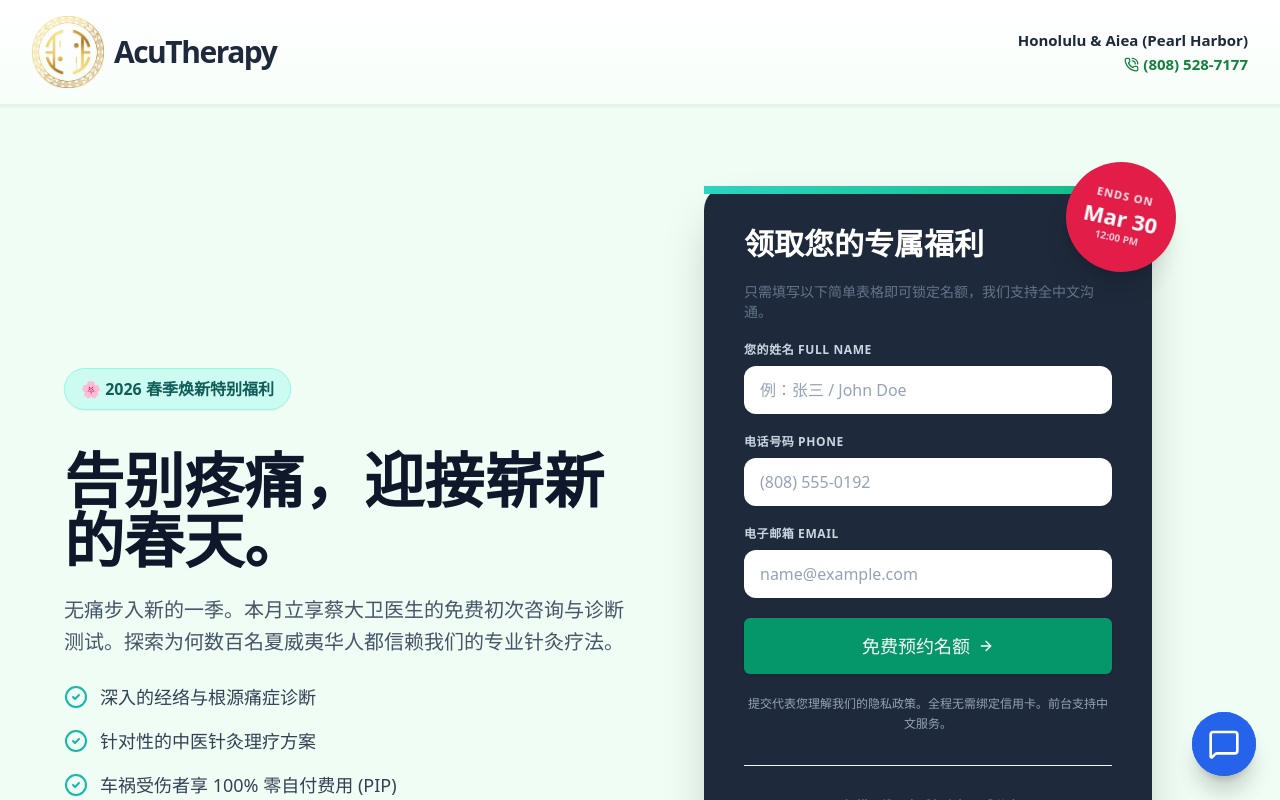
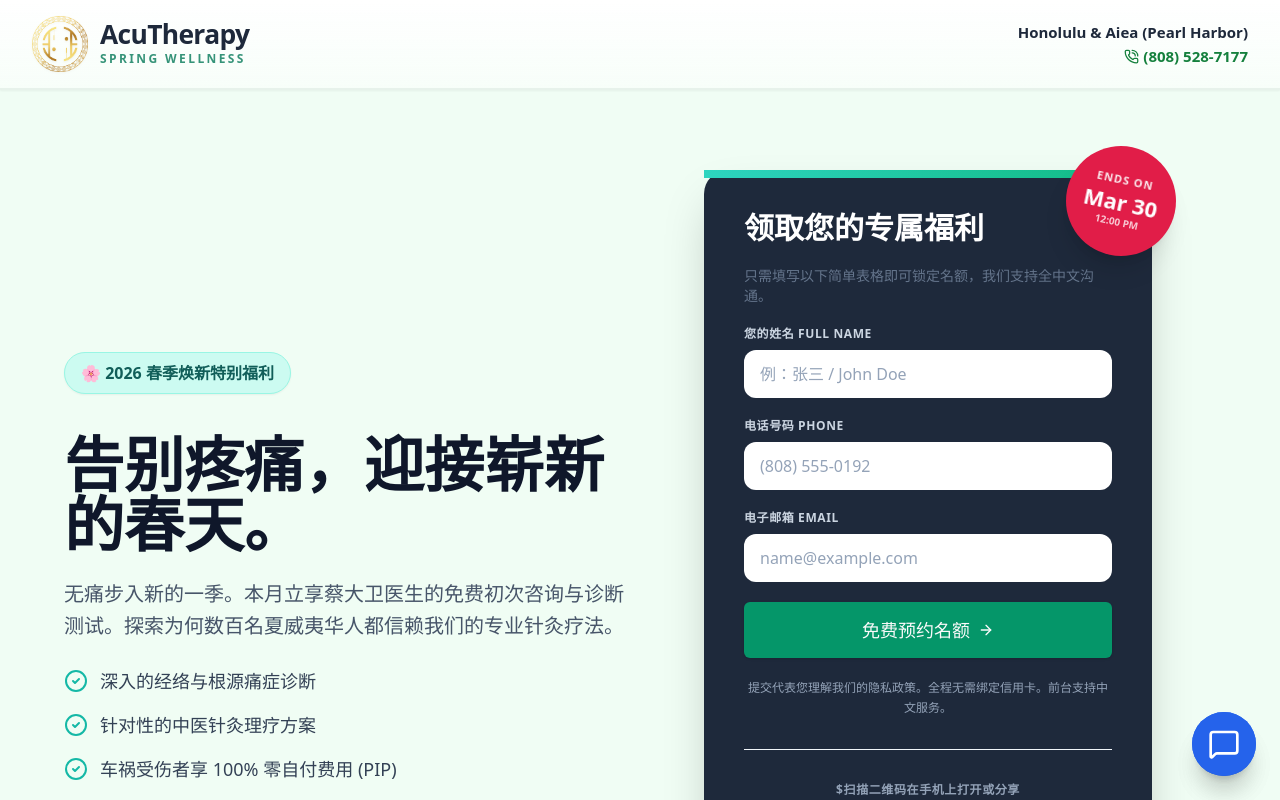
Before and after one commit to acutherapy/acutherapy-web-v2, a React (Vite) app: page /zh/landing/spring-promo in a window 1280 px wide. Shown: the top 800 px of the page. Built offline with nearby package versions, Linux system fonts and the light colour scheme.

Commit message:
feat: optimize landing page header logo scale and introduce smart subtitle context

```diff
--- a/src/App.tsx
+++ b/src/App.tsx
@@ -224,9 +224,14 @@ const Layout = ({ children }: { children: React.ReactNode }) => {
       {isLandingPage ? (
         <nav className="bg-white/95 backdrop-blur-md sticky top-0 z-50 border-b-2 border-green-700/10 shadow-sm bg-gradient-to-b from-white to-green-50/50">
           <div className="max-w-7xl mx-auto px-4 sm:px-6 lg:px-8 py-4 flex justify-between items-center">
-            <a href="/" className="flex items-center decoration-transparent gap-2.5">
-              <img src="/images/logo-landing.png" alt="AcuTherapy Clinics" className="h-[4.5rem] w-auto drop-shadow-sm transition-transform hover:scale-105" />
-              <span className="text-3xl font-extrabold tracking-tighter text-slate-800 hidden sm:block">AcuTherapy</span>
+            <a href="/" className="flex items-center decoration-transparent gap-3">
+              <img src="/images/logo-landing.png" alt="AcuTherapy Clinics" className="h-12 md:h-14 w-auto drop-shadow-sm transition-transform hover:scale-105" />
+              <div className="flex flex-col justify-center">
+                <span className="text-2xl md:text-[1.65rem] leading-none font-black tracking-tight text-slate-800 font-sans">AcuTherapy</span>
+                <span className="text-[10px] md:text-xs font-bold tracking-[0.15em] md:tracking-[0.2em] text-emerald-700/80 mt-1 uppercase leading-none">
+                  {pathname.includes('spring') ? 'Spring Wellness' : pathname.includes('injury') ? 'Injury Recovery' : 'Patient Assessment'}
+                </span>
+              </div>
             </a>
             <div className="text-right flex flex-col items-end">
               <div className="text-[15px] font-bold text-slate-800 mb-0.5">Honolulu & Aiea (Pearl Harbor)</div>
```
